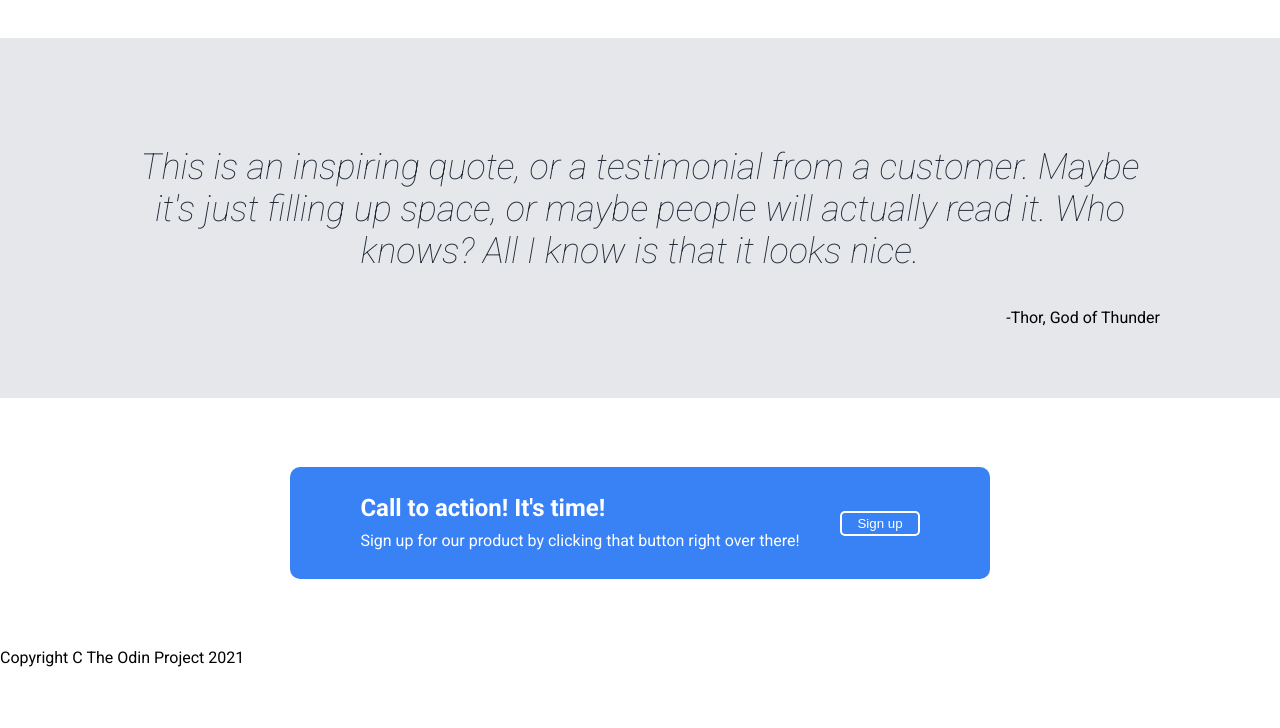
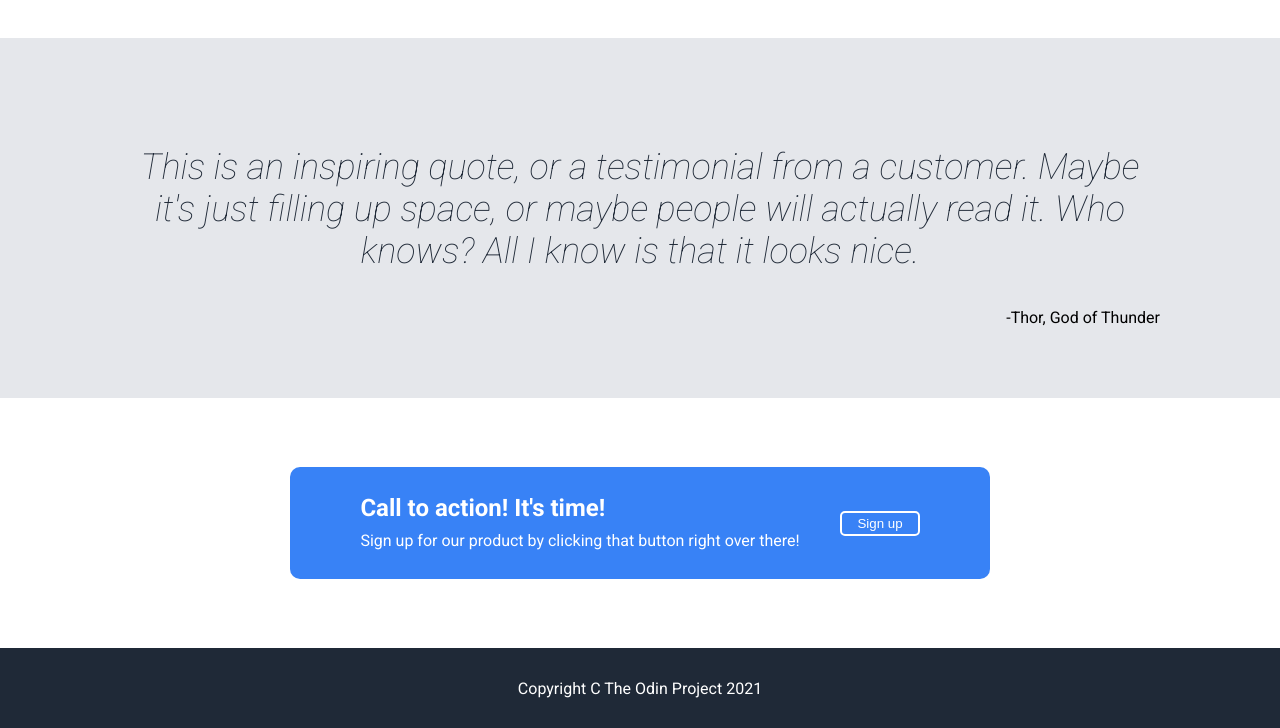
Before and after one commit to mattocaster6/odin-landing-page, a plain HTML site: page index.html in a window 1280 px wide. Shown: the part 730-1458 px from the top of the page. Before the commit the page ends 1397 px from the top, so only its background shows below. Drawn offline with Linux system fonts and the light colour scheme.

Commit message:
Complete footer

```diff
--- a/style.css
+++ b/style.css
@@ -170,3 +170,12 @@ ul {
     border-radius: 5px;
     color: #fff;
 }
+
+.footer {
+    background-color: #1F2937;
+    color: #fff;
+    height: 80px;
+    display: flex;
+    justify-content: center;
+    align-items: center;
+}
```
